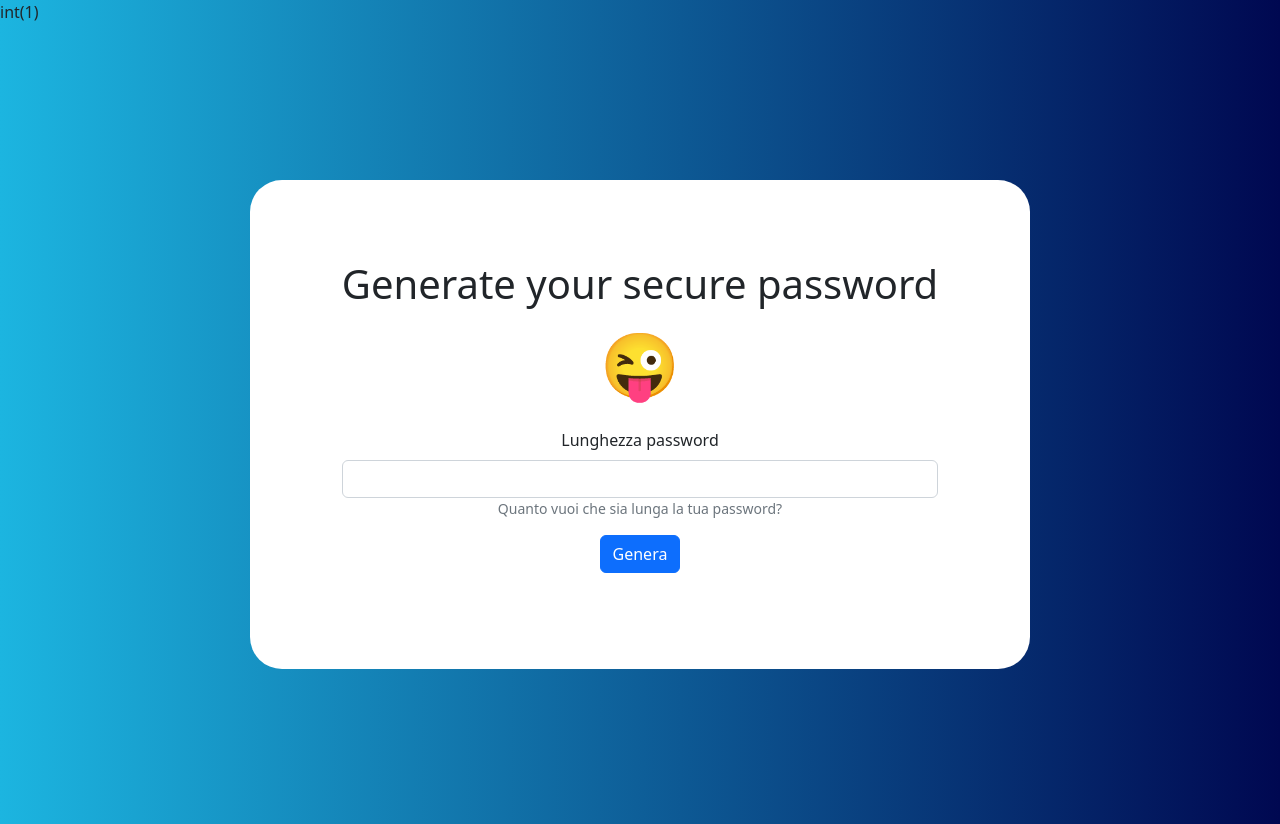
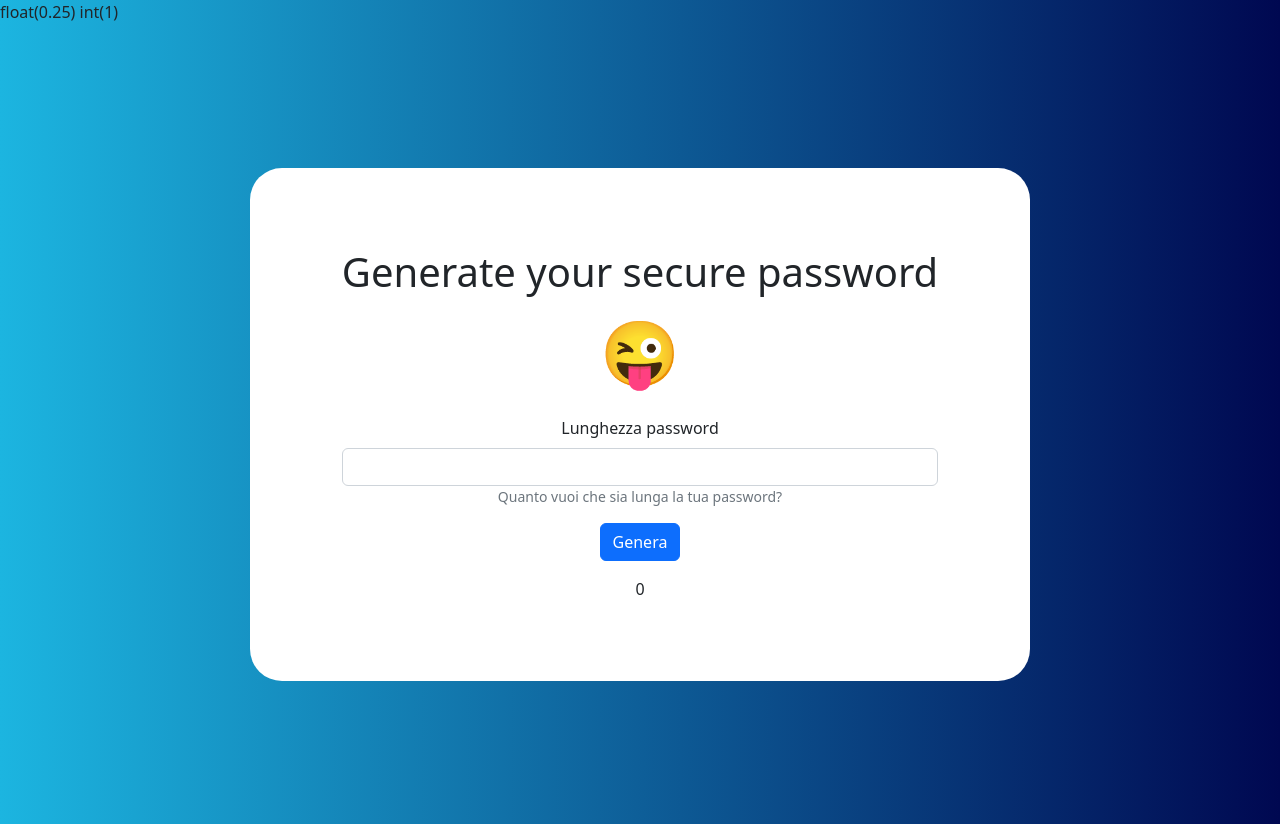
Before and after one commit to diego-cavenati/php-strong-password-generator, a PHP site: page /?passwordLength=1 in a window 1280 px wide. Run offline with PHP 8.4, Linux system fonts and the light colour scheme.

Commit message:
mileston 1 complete - add password generator

```diff
--- a/index.php
+++ b/index.php
@@ -3,10 +3,42 @@
 $passwordLength = $_GET['passwordLength'];
 $numberLength = (int)$passwordLength;
 
-if (isset($numberLength)) {
-    var_dump($numberLength);
+
+$yourPassword = generatePassword($numberLength);
+
+
+function generatePassword($length)
+{
+    $subLength = ($length / 4);
+    $restLength = ($length % 4);
+    var_dump($subLength);
+    var_dump($restLength);
+
+    $passwordLowCharts = "abcdefghijklmnopqrstuvwxyz";
+    $rndPasswordLowCharts = substr(str_shuffle($passwordLowCharts), 0, $subLength);
+
+    $passwordUpCharts = "ABCDEFGHIJKLMNOPQRSTUVWXYZ";
+    $rndPasswordUpCharts = substr(str_shuffle($passwordUpCharts), 0, $subLength);
+
+    $passwordNumber = "0123456789";
+    $rndPasswordNumber = substr(str_shuffle($passwordNumber), 0, $subLength);
+
+    $passwordSymbol = "!#$%&'()*+,-./:;<=>?@[\]^_{|}~";
+    $rndPasswordSymbol = substr(str_shuffle($passwordSymbol), 0, $subLength);
+
+    $passwordnumberRest = "0123456789";
+    $rndPasswordNumberRest = substr(str_shuffle($passwordnumberRest), 0, $restLength);
+
+    if ($restLength > 0) {
+        $passwordFullCharts = $rndPasswordSymbol . $rndPasswordNumber . $rndPasswordUpCharts . $rndPasswordLowCharts . $rndPasswordNumberRest;
+    } else {
+        $passwordFullCharts = $rndPasswordSymbol . $rndPasswordNumber . $rndPasswordUpCharts . $rndPasswordLowCharts;
+    }
+
+    $password = str_shuffle($passwordFullCharts);
+
+    return $password;
 }
-
 
 ?>
 <!doctype html>
@@ -41,7 +73,7 @@ if (isset($numberLength)) {
                     </div>
                     <button class="btn btn-primary" type="submit">Genera</button>
                 </form>
-
+                <?php echo $yourPassword ?>
             </div>
         </div>
     </main>
```
